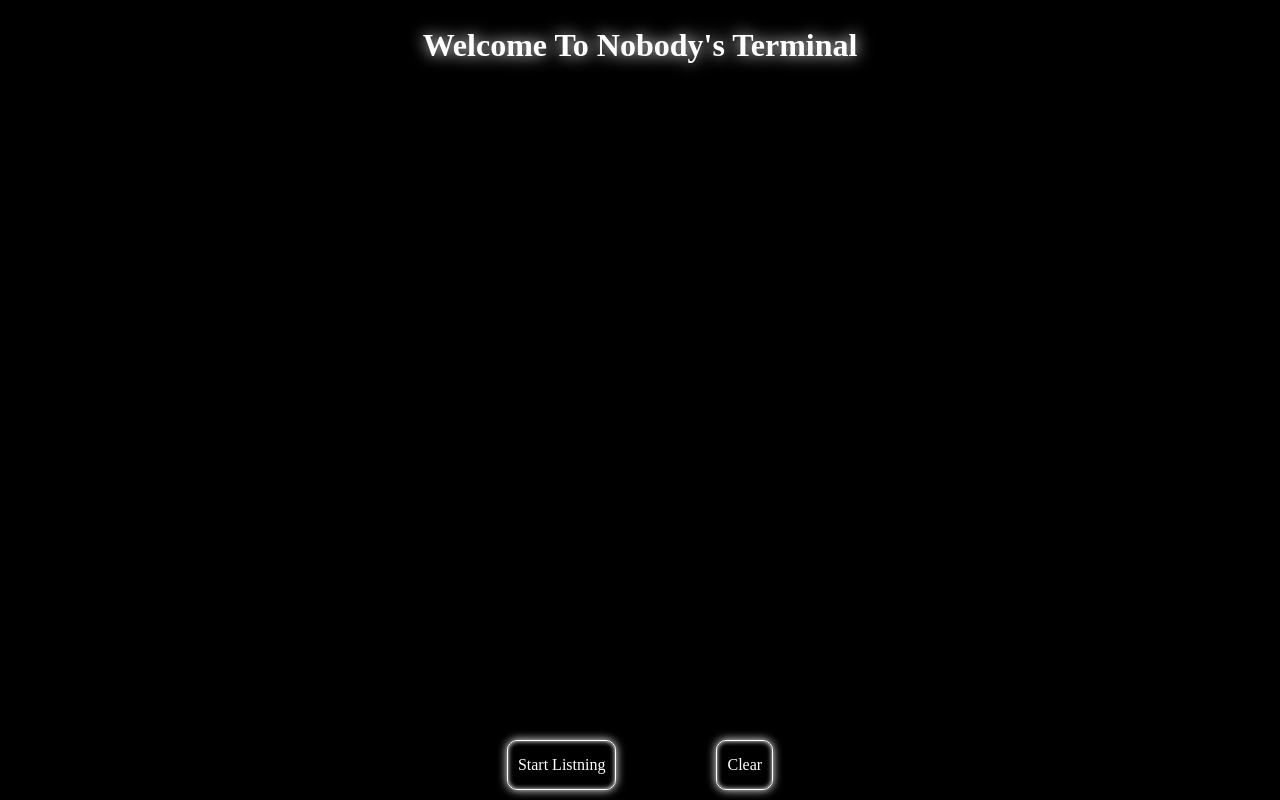
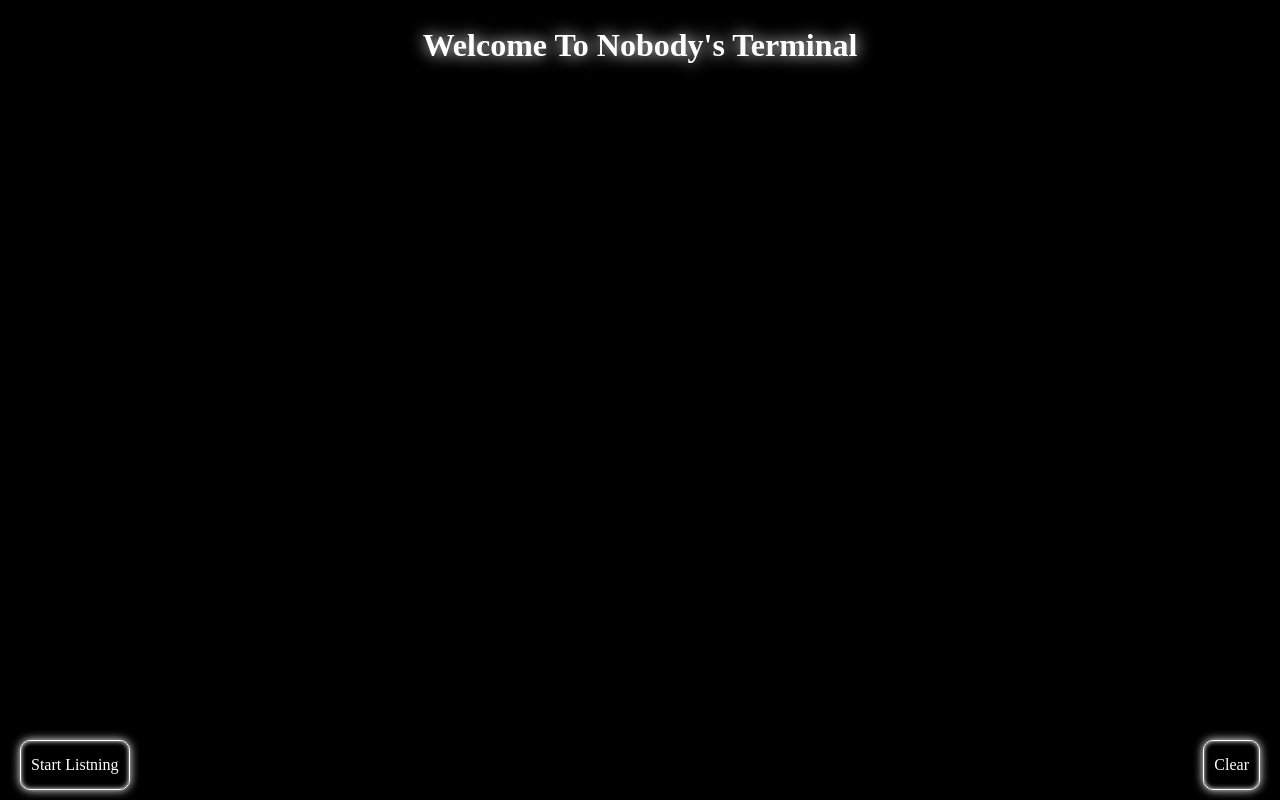
Before and after one commit to happyprajapati/voice-search, a React (Vite) app: page / in a window 1280 px wide. Built offline with nearby package versions, Linux system fonts and the light colour scheme; a web font is replaced by a local one.

Commit message:
update styling

```diff
--- a/src/App.css
+++ b/src/App.css
@@ -30,13 +30,13 @@ body{
 }
 .lst{
   display: flex;
-  justify-content: center;
+  justify-content: space-between;
   position: fixed;
   bottom: 0;
-  width: 100%;
+  width: 100vw;
 }
 button{
-  margin: 10px 50px;
+  margin: 10px 20px;
   align-items: center;
   padding: 0 10px;
   height: 50px;
```
